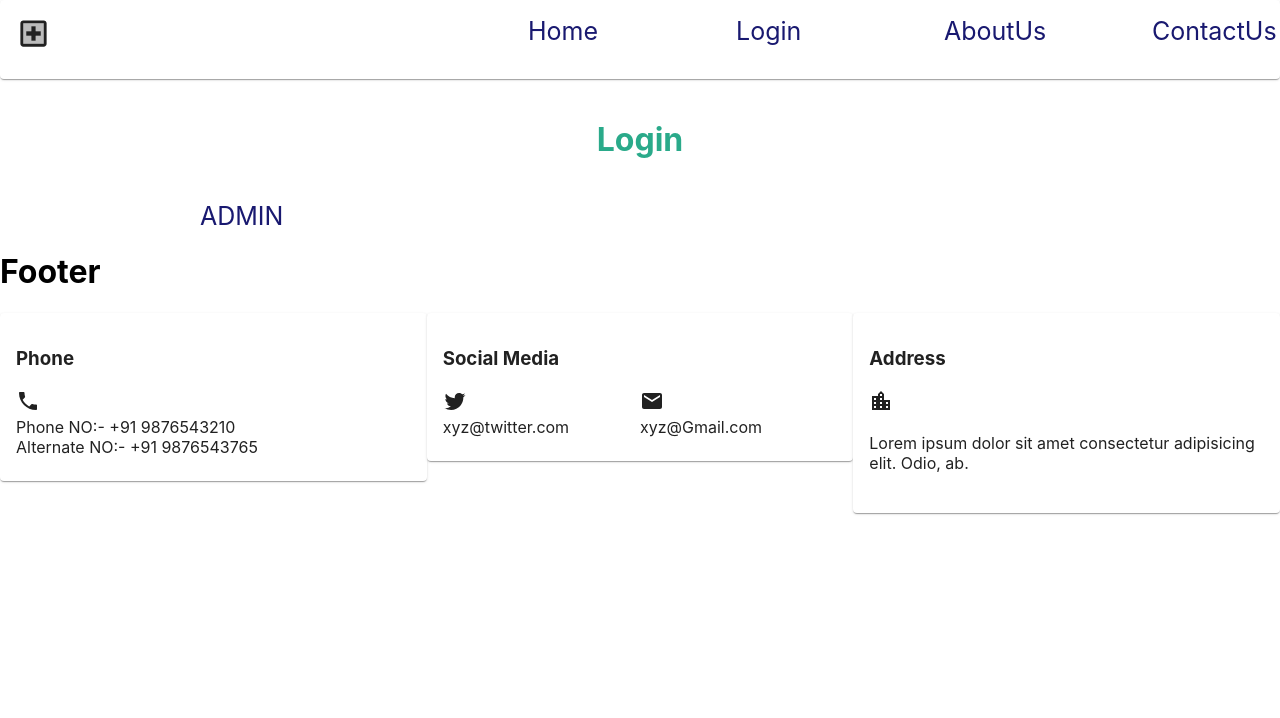
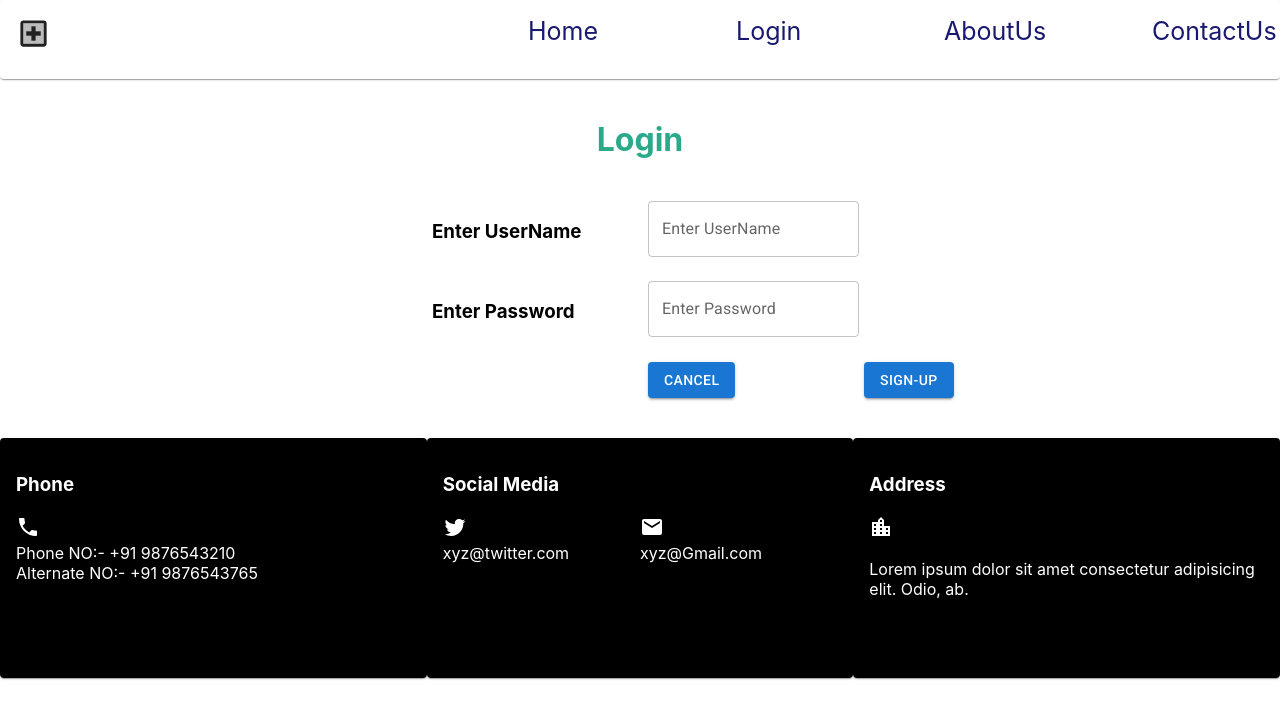
Before and after one commit to Pravin0545/HMS, a React (Create React App) app: page /login in a window 1280 px wide. Shown: the top 718 px of the page. Built offline with nearby package versions, Linux system fonts and the light colour scheme.

Commit message:
footer and login

```diff
--- a/src/Component/Common.css
+++ b/src/Component/Common.css
@@ -67,14 +67,19 @@ a {
 
 .aboutimg {
     width: 100%;
-    /* height: 500px; */
-
+    height: 600px;
+    /* margin-bottom: 100px; */
 }
 
 .aboutuscontent {
     position: relative;
-    bottom: 850px;
+    bottom: 600px;
     padding: 10px;
     /* text-align: center; */
-    height: 100%;
+    /* height: 100%; */
 }
+.footer{
+    background-color: black;
+    color: white;
+    height: 200px;
+}
--- a/src/Component/Home/Aboutus.jsx
+++ b/src/Component/Home/Aboutus.jsx
@@ -52,9 +52,11 @@ export const Aboutus = () => {
           magni pariatur unde. Nulla labore sapiente architecto quas natus quam
           non.
         </p>
+        <br />
+      <Footer />
       </div>
+
       </div>
-      <Footer />
 
 
     </div>
--- a/src/Component/Home/Footer.jsx
+++ b/src/Component/Home/Footer.jsx
@@ -7,12 +7,12 @@ import LocationCityIcon from "@mui/icons-material/LocationCity";
 
 export const Footer = () => {
   return (
-    <div>
-      <h1>Footer</h1>
-      <Grid container>
+    <div >
+      {/* <h1>Footer</h1> */}
+      <Grid container >
         <Grid item xs={4}>
-          <Card>
-            <CardContent>
+          <Card >
+            <CardContent className="footer">
               <h3>Phone</h3>
               <LocalPhoneIcon /> <br />
               <label>Phone NO:- +91 9876543210</label>
@@ -23,7 +23,7 @@ export const Footer = () => {
         </Grid>
         <Grid item xs={4}>
           <Card>
-            <CardContent>
+            <CardContent className="footer">
               <h3>Social Media</h3>
               <Grid container>
                 <Grid item xs={6}>
@@ -40,7 +40,7 @@ export const Footer = () => {
         </Grid>
         <Grid item xs={4}>
           <Card>
-            <CardContent>
+            <CardContent className="footer">
               <h3>Address</h3>
               <LocationCityIcon />
               <p>Lorem ipsum dolor sit amet consectetur adipisicing elit. Odio, ab.</p>
--- a/src/Component/Home/Home.jsx
+++ b/src/Component/Home/Home.jsx
@@ -104,8 +104,9 @@ export const Home = () => {
             </Card>
           </Grid>
         </Grid>
+
+      <Footer/>
       </div>
-      <Footer />
     </div>
   );
 };
--- a/src/Component/Home/Login.jsx
+++ b/src/Component/Home/Login.jsx
@@ -1,14 +1,56 @@
-import React from "react";
+import React, { useState,useEffect } from "react";
 import { Link } from "react-router-dom";
+import { Grid,TextField,Button } from "@mui/material"
 import { Footer } from "./Footer";
 
 export const Login = () => {
+  const [username,setUsername]=useState()
+  const [password,setPassword]=useState()
+  const[isvalid,setIsvalid]=useState(true)
+console.log(username)
+console.log(password)
   return (
     <div>
       <div>
         <h1 className="admin">Login</h1>
+        <Grid container spacing={2}>
+                <Grid item xs={4}>
+                </Grid>
+                <Grid item xs={2}>
+                <h3>Enter UserName</h3>
+                </Grid>
+                <Grid item xs={6}>
+                    <TextField label="Enter UserName" variant="outlined" onChange={(e)=>setUsername(e.target.value)}></TextField>
+                </Grid>
+            </Grid><br />
+            <Grid container spacing={2}>
+                <Grid item xs={4}>
+                </Grid>
+                <Grid item xs={2}>
+                <h3>Enter Password</h3>
+                </Grid>
+                <Grid item xs={6}>
+                    <TextField label="Enter Password" variant="outlined" onChange={(e)=>setPassword(e.target.value)}></TextField>
+                </Grid>
+            </Grid><br />
+            <Grid container spacing={2}>
+                <Grid item xs={2}></Grid>
+                <Grid item xs={4}>
+                  {
+              (username==="abcd" && password==="1234")?
+              <Link to="/login/administration"><Button variant="contained">Login</Button></Link>:null
+                  }
+                </Grid>
+                <Grid item xs={2}>
+                    <Button variant="contained">Cancel</Button>
+                </Grid>
+                <Grid item xs={4}>
+                   <Button variant="contained">Sign-Up</Button>
+                </Grid>
+            </Grid>
+            <br />
+            <br />
 
-        <Link to="/login/administration">ADMIN</Link>
       </div>
       <Footer />
 
```
